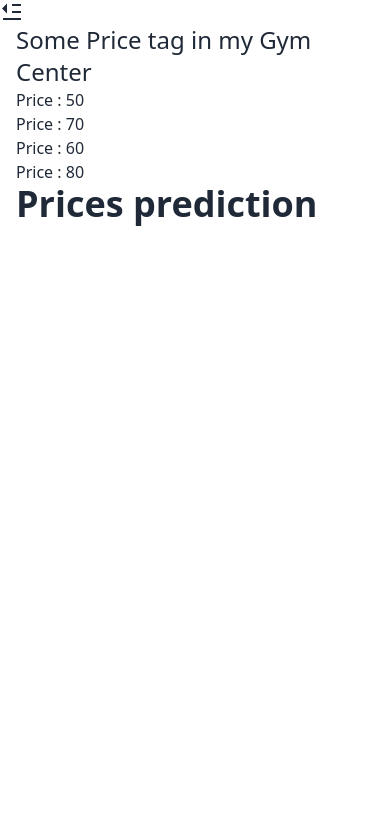
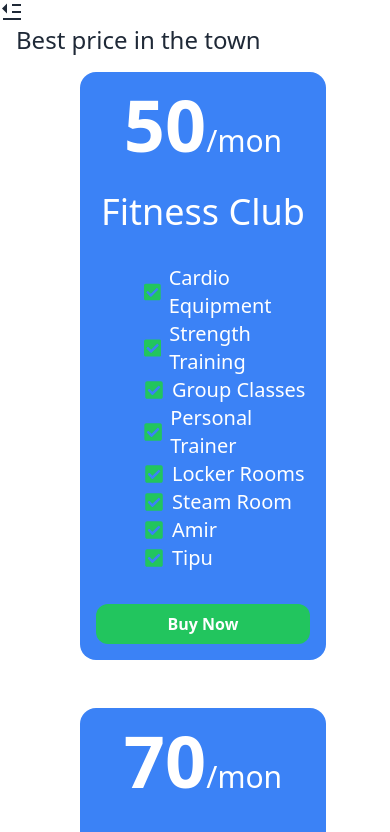
Before and after one commit to Shajibmia96/Milestone-08, a React (Vite) app: page / in a window 390 px wide. Shown: the top 832 px of the page. Built offline with nearby package versions, Linux system fonts and the light colour scheme.

Commit message:
Responsive Pricing Card With Tailwind And Hero Icons

```diff
--- /dev/null
+++ b/src/Component/Feature/Feature.jsx
@@ -0,0 +1,16 @@
+
+import PropTypes from 'prop-types';
+import { FaCheckSquare } from "react-icons/fa";
+const Feature = ({feature}) => {
+    return (
+        <div>
+             <p className='text-xl flex items-center gap-2'><FaCheckSquare className='text-green-500' /> {feature}</p>
+        </div>
+    );
+};
+
+Feature.propTypes = {
+    feature:PropTypes.array
+};
+
+export default Feature;
--- a/src/Component/PriceOption/PriceOption.jsx
+++ b/src/Component/PriceOption/PriceOption.jsx
@@ -1,11 +1,29 @@
 
 import PropTypes from 'prop-types';
+import Feature from '../Feature/Feature';
 
 const PriceOption = ({option}) => {
+     const {name, price, features} = option
     return (
-        <div>
-            <h1>Price : {option.price}</h1>
+
+            <div className='bg-blue-500 m-4 p-4 rounded-2xl text-white flex flex-col'>
+            <h1 className='text-center '>
+                 <span className='text-7xl font-extrabold '>{price}</span>
+                 <span className='text-3xl'>/mon</span>
+            </h1>
+            <h1 className='text-4xl my-8 text-center '>{name}</h1>
+            <div className='ml-12 flex-grow'>
+             {
+                features.map ((feature , idx) => <Feature key={idx} feature={feature}></Feature> )
+             }
+         </div>
+
+         <button className='bg-green-500 w-full py-2 mt-8 rounded-xl hover:bg-green-800 font-bold'>Buy Now</button>
+
         </div>
+
+
+
     );
 };
 
--- a/src/Component/PriceOptions/PriceOptions.jsx
+++ b/src/Component/PriceOptions/PriceOptions.jsx
@@ -12,7 +12,9 @@ const PriceOptions = () => {
             "Group Classes",
             "Personal Trainer",
             "Locker Rooms",
-            "Steam Room"
+            "Steam Room",
+            "Amir",
+            "Tipu"
           ],
           price: 50
         },
@@ -51,7 +53,8 @@ const PriceOptions = () => {
             "Massage Therapy",
             "Tanning Beds",
             "Cycling Studio",
-            "Juice Bar"
+            "Juice Bar",
+            "Shajib"
           ],
           price: 80
         }
@@ -61,10 +64,12 @@ const PriceOptions = () => {
 
     return (
         <div className="pl-4">
-          <h1 className="text-2xl">Some Price tag in my Gym Center</h1>
+          <h1 className="text-2xl">Best price in the town </h1>
+              <div className=" grid grid-cols-1 md:grid-cols-2 xl:grid-cols-4 gap-4  mx-12">
               {
                  gymData.map( option => <PriceOption key={option.id} option={option}></PriceOption>)
               }
+              </div>
         </div>
     );
 };
```
